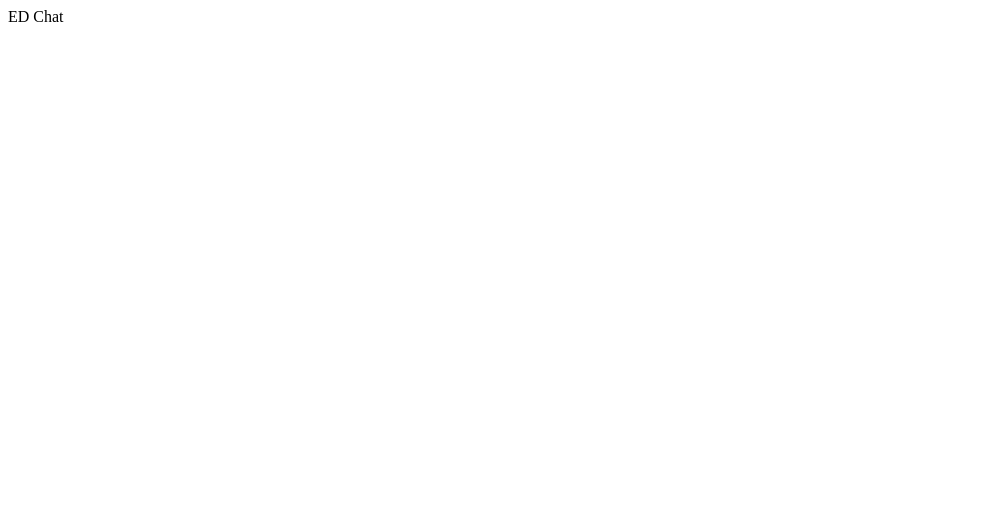
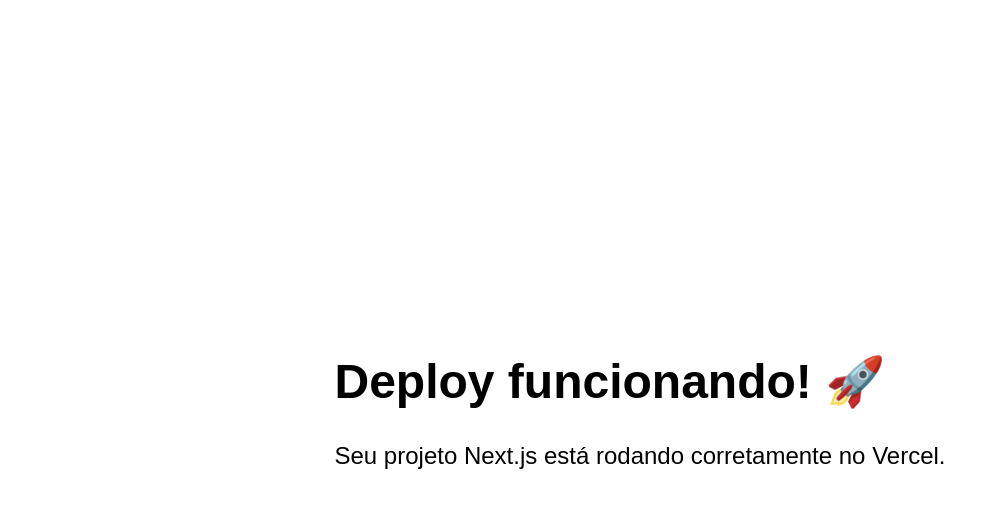
Before and after one commit to edclaaudio-bit/ed-chat2, a Next.js app: page / in a window 1280 px wide. Shown: the top 508 px of the page, without its empty margins (0-999 px from the left). Built offline with nearby package versions, Linux system fonts and the light colour scheme.

Commit message:
Create page.js

```diff
--- /dev/null
+++ b/app/page.js
@@ -0,0 +1,19 @@
+export default function Home() {
+  return (
+    <main
+      style={{
+        display: "flex",
+        height: "100vh",
+        alignItems: "center",
+        justifyContent: "center",
+        fontSize: "24px",
+        fontFamily: "Arial, sans-serif"
+      }}
+    >
+      <div>
+        <h1>Deploy funcionando! 🚀</h1>
+        <p>Seu projeto Next.js está rodando corretamente no Vercel.</p>
+      </div>
+    </main>
+  );
+}
```
